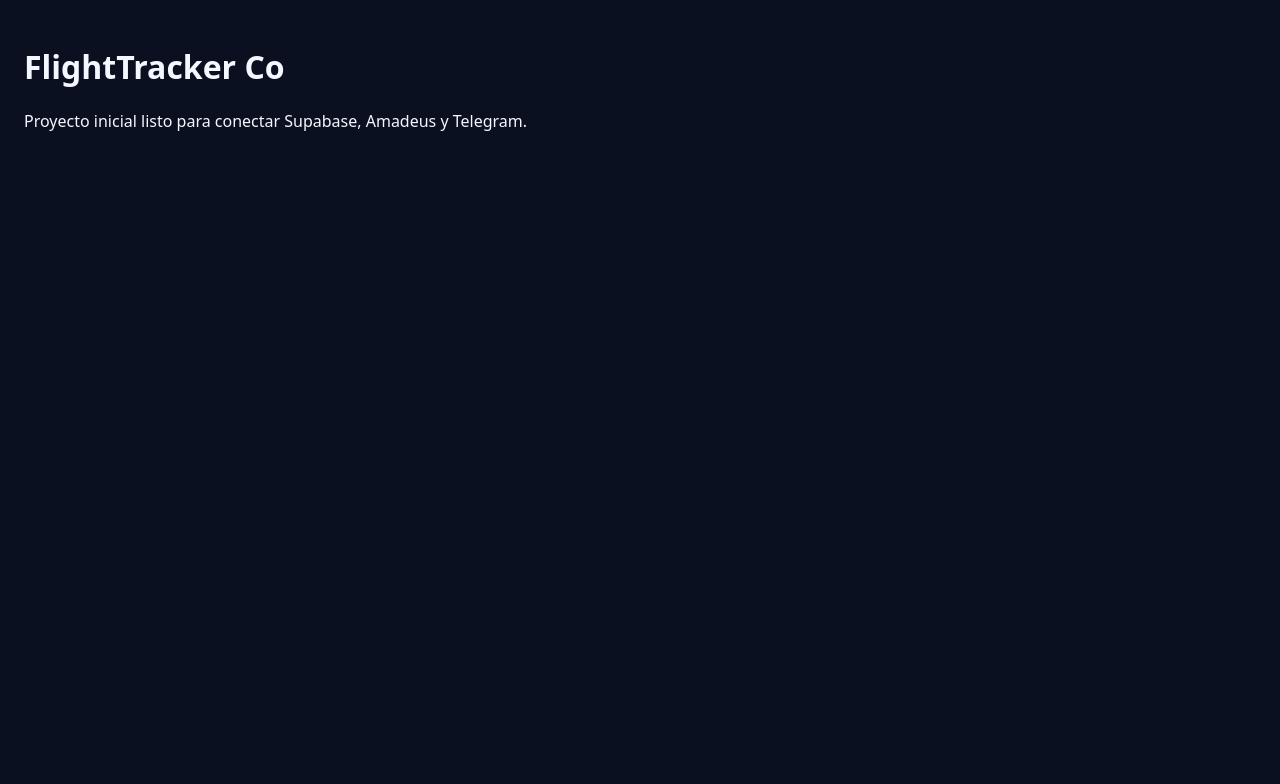
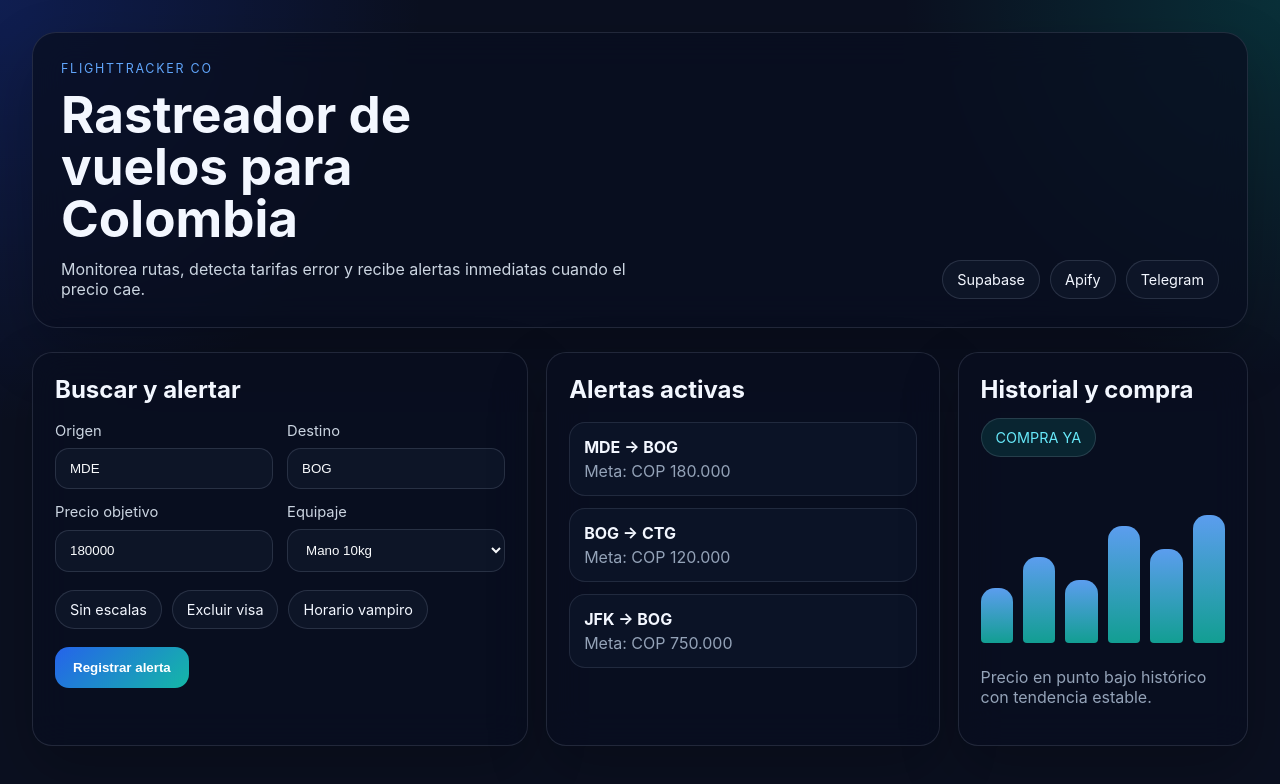
Before and after one commit to negasva/vuelos, a Next.js app: page / in a window 1280 px wide. Shown: the top 784 px of the page. Built offline with nearby package versions, Linux system fonts and the light colour scheme.

Commit message:
Add visible dashboard home screen

```diff
--- a/app/globals.css
+++ b/app/globals.css
@@ -13,3 +13,215 @@
 * {
   box-sizing: border-box;
 }
+
+body {
+  font-family: Inter, ui-sans-serif, system-ui, -apple-system, BlinkMacSystemFont, "Segoe UI", sans-serif;
+}
+
+.page-shell {
+  min-height: 100vh;
+  padding: 32px;
+  background:
+    radial-gradient(circle at top left, rgba(31, 80, 255, 0.22), transparent 28%),
+    radial-gradient(circle at top right, rgba(0, 191, 166, 0.18), transparent 25%),
+    #0b1020;
+}
+
+.hero-card,
+.panel {
+  background: rgba(9, 14, 32, 0.74);
+  border: 1px solid rgba(148, 163, 184, 0.18);
+  box-shadow: 0 24px 60px rgba(0, 0, 0, 0.24);
+  backdrop-filter: blur(18px);
+}
+
+.hero-card {
+  display: flex;
+  justify-content: space-between;
+  gap: 24px;
+  align-items: end;
+  padding: 28px;
+  border-radius: 24px;
+  margin-bottom: 24px;
+}
+
+.eyebrow {
+  margin: 0 0 12px;
+  color: #60a5fa;
+  letter-spacing: 0.14em;
+  text-transform: uppercase;
+  font-size: 0.78rem;
+}
+
+.hero-card h1,
+.panel h2 {
+  margin: 0;
+}
+
+.hero-card h1 {
+  font-size: clamp(2rem, 4vw, 4rem);
+  line-height: 1.02;
+  max-width: 12ch;
+}
+
+.hero-copy {
+  margin: 14px 0 0;
+  color: #cbd5e1;
+  max-width: 58ch;
+}
+
+.hero-badges {
+  display: flex;
+  flex-wrap: wrap;
+  gap: 10px;
+}
+
+.hero-badges span,
+.toggles span,
+.buy-badge {
+  display: inline-flex;
+  align-items: center;
+  justify-content: center;
+  border-radius: 999px;
+  padding: 10px 14px;
+  font-size: 0.9rem;
+  border: 1px solid rgba(148, 163, 184, 0.2);
+  background: rgba(15, 23, 42, 0.9);
+}
+
+.grid-layout {
+  display: grid;
+  grid-template-columns: repeat(12, minmax(0, 1fr));
+  gap: 18px;
+}
+
+.panel {
+  border-radius: 20px;
+  padding: 22px;
+}
+
+.panel:nth-child(1) {
+  grid-column: span 5;
+}
+
+.panel:nth-child(2) {
+  grid-column: span 4;
+}
+
+.panel:nth-child(3) {
+  grid-column: span 3;
+}
+
+.form-grid {
+  display: grid;
+  grid-template-columns: 1fr 1fr;
+  gap: 14px;
+  margin: 18px 0;
+}
+
+label {
+  display: grid;
+  gap: 8px;
+  color: #cbd5e1;
+  font-size: 0.92rem;
+}
+
+input,
+select {
+  width: 100%;
+  padding: 12px 14px;
+  border-radius: 14px;
+  border: 1px solid rgba(148, 163, 184, 0.2);
+  background: rgba(15, 23, 42, 0.9);
+  color: #f8fafc;
+}
+
+.toggles {
+  display: flex;
+  gap: 10px;
+  flex-wrap: wrap;
+  margin-bottom: 18px;
+}
+
+.primary-btn {
+  border: 0;
+  border-radius: 14px;
+  padding: 13px 18px;
+  background: linear-gradient(135deg, #2563eb, #14b8a6);
+  color: white;
+  font-weight: 700;
+  cursor: pointer;
+}
+
+.alert-list {
+  list-style: none;
+  padding: 0;
+  margin: 18px 0 0;
+  display: grid;
+  gap: 12px;
+}
+
+.alert-list li {
+  padding: 14px;
+  border-radius: 16px;
+  background: rgba(15, 23, 42, 0.72);
+  border: 1px solid rgba(148, 163, 184, 0.16);
+  display: grid;
+  gap: 4px;
+}
+
+.alert-list span,
+.panel-note {
+  color: #94a3b8;
+}
+
+.buy-badge {
+  width: fit-content;
+  margin: 14px 0;
+  background: rgba(20, 184, 166, 0.14);
+  color: #67e8f9;
+}
+
+.chart-placeholder {
+  height: 180px;
+  display: grid;
+  grid-template-columns: repeat(6, 1fr);
+  align-items: end;
+  gap: 10px;
+  padding: 16px 0 8px;
+}
+
+.chart-placeholder div {
+  border-radius: 14px 14px 4px 4px;
+  background: linear-gradient(180deg, rgba(96, 165, 250, 0.95), rgba(20, 184, 166, 0.85));
+}
+
+.chart-placeholder div:nth-child(1) { height: 35%; }
+.chart-placeholder div:nth-child(2) { height: 55%; }
+.chart-placeholder div:nth-child(3) { height: 40%; }
+.chart-placeholder div:nth-child(4) { height: 75%; }
+.chart-placeholder div:nth-child(5) { height: 60%; }
+.chart-placeholder div:nth-child(6) { height: 82%; }
+
+@media (max-width: 1024px) {
+  .panel:nth-child(1),
+  .panel:nth-child(2),
+  .panel:nth-child(3) {
+    grid-column: span 12;
+  }
+
+  .hero-card {
+    flex-direction: column;
+    align-items: start;
+  }
+}
+
+@media (max-width: 640px) {
+  .page-shell {
+    padding: 18px;
+  }
+
+  .form-grid {
+    grid-template-columns: 1fr;
+  }
+}
--- a/app/page.tsx
+++ b/app/page.tsx
@@ -1,8 +1,86 @@
 export default function HomePage() {
   return (
-    <main style={{ padding: 24, fontFamily: "system-ui, sans-serif" }}>
-      <h1>FlightTracker Co</h1>
-      <p>Proyecto inicial listo para conectar Supabase, Amadeus y Telegram.</p>
+    <main className="page-shell">
+      <section className="hero-card">
+        <div>
+          <p className="eyebrow">FlightTracker Co</p>
+          <h1>Rastreador de vuelos para Colombia</h1>
+          <p className="hero-copy">
+            Monitorea rutas, detecta tarifas error y recibe alertas inmediatas cuando el precio cae.
+          </p>
+        </div>
+        <div className="hero-badges">
+          <span>Supabase</span>
+          <span>Apify</span>
+          <span>Telegram</span>
+        </div>
+      </section>
+
+      <section className="grid-layout">
+        <article className="panel">
+          <h2>Buscar y alertar</h2>
+          <div className="form-grid">
+            <label>
+              Origen
+              <input defaultValue="MDE" />
+            </label>
+            <label>
+              Destino
+              <input defaultValue="BOG" />
+            </label>
+            <label>
+              Precio objetivo
+              <input defaultValue="180000" />
+            </label>
+            <label>
+              Equipaje
+              <select defaultValue="mano_10kg">
+                <option value="morral">Solo morral</option>
+                <option value="mano_10kg">Mano 10kg</option>
+                <option value="bodega_23kg">Bodega 23kg</option>
+              </select>
+            </label>
+          </div>
+          <div className="toggles">
+            <span>Sin escalas</span>
+            <span>Excluir visa</span>
+            <span>Horario vampiro</span>
+          </div>
+          <button className="primary-btn">Registrar alerta</button>
+        </article>
+
+        <article className="panel">
+          <h2>Alertas activas</h2>
+          <ul className="alert-list">
+            <li>
+              <strong>MDE → BOG</strong>
+              <span>Meta: COP 180.000</span>
+            </li>
+            <li>
+              <strong>BOG → CTG</strong>
+              <span>Meta: COP 120.000</span>
+            </li>
+            <li>
+              <strong>JFK → BOG</strong>
+              <span>Meta: COP 750.000</span>
+            </li>
+          </ul>
+        </article>
+
+        <article className="panel">
+          <h2>Historial y compra</h2>
+          <div className="buy-badge">COMPRA YA</div>
+          <div className="chart-placeholder">
+            <div />
+            <div />
+            <div />
+            <div />
+            <div />
+            <div />
+          </div>
+          <p className="panel-note">Precio en punto bajo histórico con tendencia estable.</p>
+        </article>
+      </section>
     </main>
   );
 }
```
